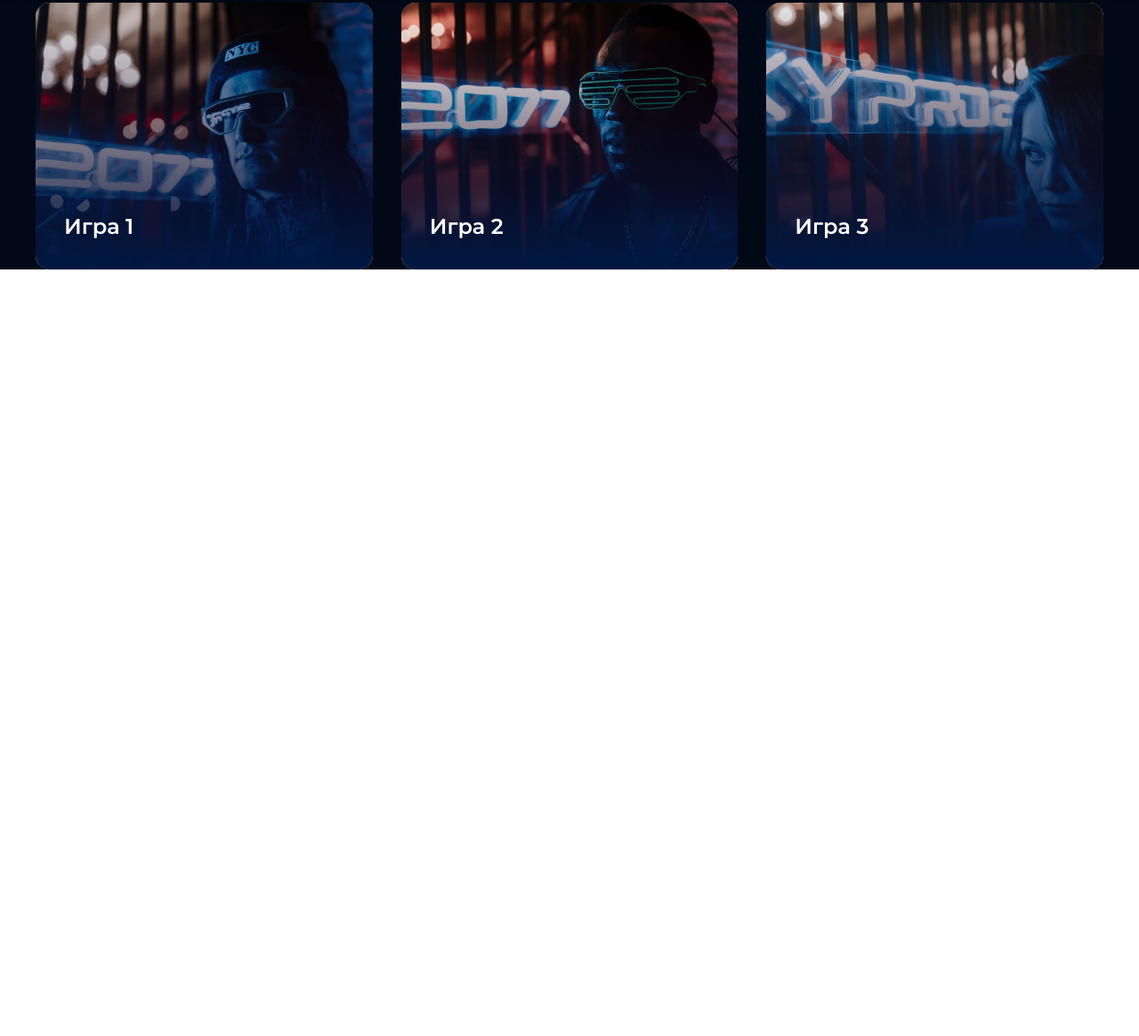
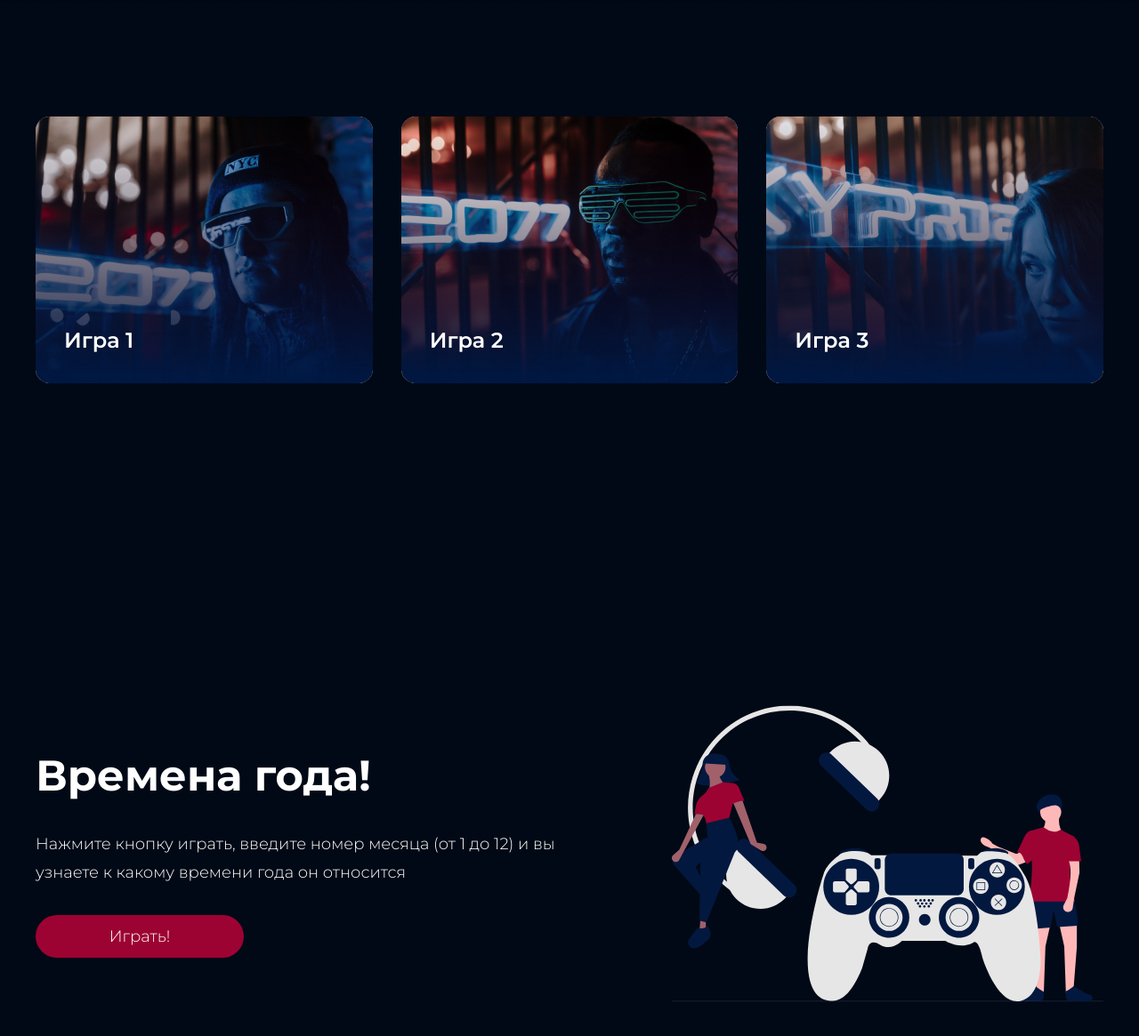
Before and after one commit to Yulenka5/2-nd-course-hw, a plain HTML site: page index.html in a window 1280 px wide. Shown: the part 1021-2186 px from the top of the page at 89% size. Before the commit the page ends 1324 px from the top, so only its background shows below. Drawn offline with Linux system fonts and the light colour scheme.

Commit message:
если не поленюсь, доп задания тоже сделаю) и отпр

```diff
--- a/index.html
+++ b/index.html
@@ -30,5 +30,13 @@
       <div class="box-item box-item2"><p class="box-text">Игра 2</p></div>
       <div class="box-item box-item3"><p class="box-text">Игра 3</p></div>
     </section>
+    <section class="box-game center">
+      <div class="box-content">
+        <h2 class="heading-game">Времена года!</h2>
+        <p class="text-game">Нажмите кнопку играть, введите номер месяца (от 1 до 12) и вы узнаете к какому времени года он относится</p>
+        <button class="button-game">Играть!</button>
+      </div>
+      <img class="logo-game" src="./img/logo-game1.svg" alt="logo-game1">
+    </section>
   </body>
 </html>
--- a/style.css
+++ b/style.css
@@ -51,6 +51,7 @@ body {
 }
 
 .button {
+    font-family: Montserrat;
     width: 234px;
     height: 48px;
     background: #9C0332;
@@ -63,11 +64,17 @@ body {
     color: #FFFFFF;
 }
 
+.button:hover {
+    cursor: url(./img/cursor.svg), pointer;
+}
+
 .box {
     background-image: url(./img/fon2.jpg);
     background-repeat: no-repeat;
     background-position: center;
     background-size: cover;
+    padding-top: 128px;
+    padding-bottom: 128px;
     display: flex;
     flex-direction: row;
     justify-content: space-evenly;
@@ -80,11 +87,16 @@ body {
     height: 300px;
     background: linear-gradient(180deg, rgba(39, 1, 15, 0) 0%, #001944 100%), url(0023.jpg);
     border-radius: 16px;
+    box-sizing: border-box;
     font-style: normal;
     font-weight: 600;
     font-size: 24px;
     line-height: 32px;
     color: #FFFFFF;
+}
+.box-item:hover {
+    border: 3px solid #44D2FF;
+    cursor: url(./img/cursor.svg), pointer;
 }
 
 .box-item1 {
@@ -93,10 +105,18 @@ body {
     align-items: flex-end;
 }
 
+.box-item1:hover {
+    background: linear-gradient(180deg, rgba(39, 1, 15, 0.00) 0%, #001944 100%), url(./img/game1.jpg), lightgray 50% / cover no-repeat;
+}
+
 .box-item2 {
     background-image: url(./img/game2.jpg);
     display: flex;
     align-items: flex-end;
+}
+
+.box-item2:hover {
+    background: linear-gradient(180deg, rgba(39, 1, 15, 0.00) 0%, #001944 100%), url(./img/game2.jpg), lightgray 50% / cover no-repeat;
 }
 
 .box-item3 {
@@ -105,9 +125,65 @@ body {
     align-items: flex-end;
 }
 
+.box-item3:hover {
+    background: linear-gradient(180deg, rgba(39, 1, 15, 0.00) 0%, #001944 100%), url(./img/game3.jpg), lightgray 50% / cover no-repeat;
+}
+
 .box-text {
     padding-left: 32px;
     padding-bottom: 32px;
+}
+
+.box-game {
+    background-image: url(./img/fon3.jpg);
+    background-repeat: no-repeat;
+    background-position: center;
+    background-size: cover;
+    padding-top: 234px;
+    padding-bottom: 234px;
+    display: flex;
+    flex-direction: row;
+    flex-wrap: wrap;
+    justify-content: space-between;
+    align-items: center;
+}
+
+.box-content {
+    display: flex;
+    flex-direction: column;
+    align-items: flex-start;
+    gap: 32px;
+}
+
+.heading-game {
+    color: #FFF;
+    font-size: 48px;
+    font-weight: 700;
+}
+
+.text-game {
+    width: 584px;
+    color: #FFF;
+    font-size: 18px;
+    font-weight: 300;
+    line-height: 32px;
+}
+
+.button-game {
+    font-family: Montserrat;
+    width: 234px;
+    height: 48px;
+    border: none;
+    border-radius: 30px;
+    background: #9C0332;
+    color: #FFF;
+    font-size: 18px;
+    font-weight: 300;
+    line-height: 32px;
+}
+
+.logo-game {
+    width: 485px;
 }
 
 @media (max-width:376px){
@@ -124,6 +200,7 @@ body {
     }
 
     .heading-big {
+        padding-top: 239px;
         width: 343px;
         font-size: 32px;
         line-height: 39px;
@@ -149,4 +226,31 @@ body {
         grid-column: span 4;
         width: 343px;
     }
+
+    .box-game {
+        padding-top: 51px;
+    }
+
+    .box-content{
+        align-items: center;
+    }
+
+    .heading-game {
+        text-align: center;
+        font-size: 32px;
+    }
+
+    .text-game {
+        width: 343px;
+        text-align: center;
+        font-size: 14px;
+        font-weight: 300;
+        line-height: 22px;
+    }
+
+    .logo-game {
+        padding-top: 64px;
+        width: 344px;
+        height: 236px;
+    }
 }
```
Also changed, not shown: index.js (+45 -0 lines), img/cursor.svg (added), img/fon3.jpg (added), img/logo-game1.svg (added).
